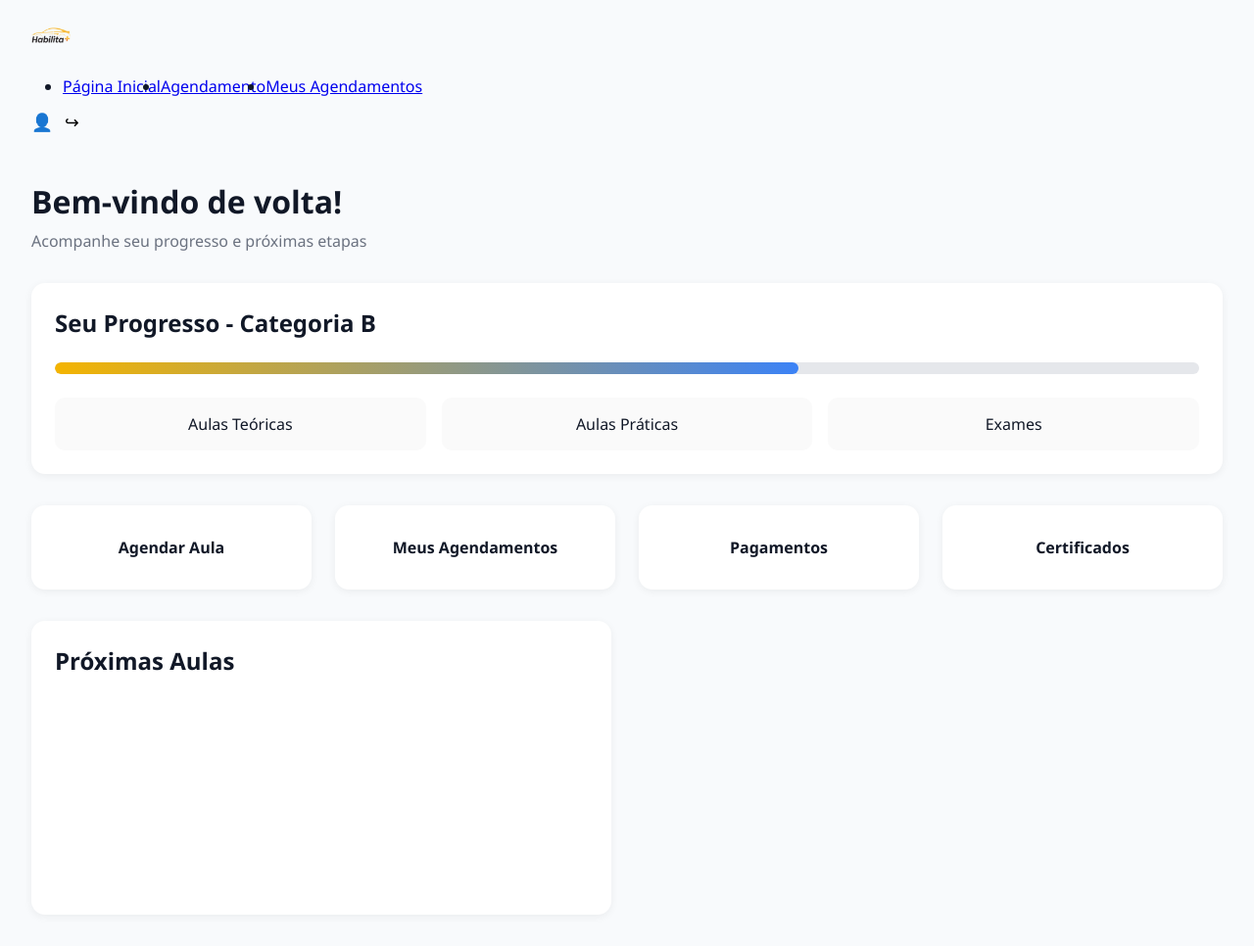
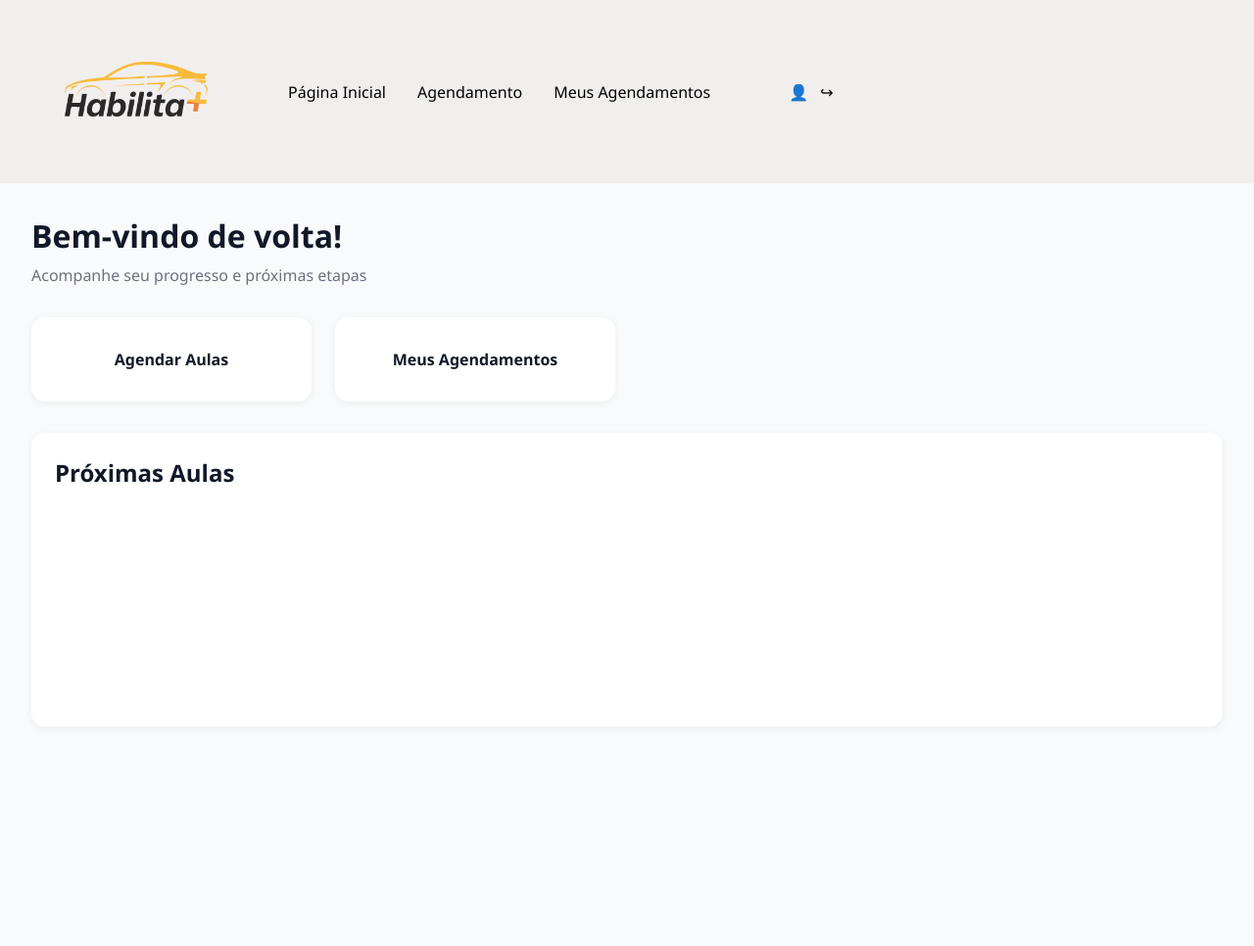
Before and after one commit to gregory-acervo/habilita_mais, a Django app: page /cliente/ in a window 1280 px wide. Shown: the whole page at 98% size. After the commit the page ends 493 px from the top, so only its background shows below. Run offline with Django 5.2, Linux system fonts and the light colour scheme.

Commit message:
Organização do Front-end e Back-end

```diff
--- a/backend/base/static/css/global/system.css
+++ b/backend/base/static/css/global/system.css
@@ -19,7 +19,7 @@
     --text: #111827;
     --text-secondary: #6b7280;
 
-    --border: #e5e7eb;
+    --border: #f1eeee;
     --background: #f8fafc;
     --card: #ffffff;
 
@@ -51,18 +51,31 @@
 }
 
 .navbar {
-    max-width: 1400px;
-    margin: 0 auto;
-
+    max-width: 100%;
     display: flex;
-    justify-content: space-between;
     align-items: center;
-
-    padding: 1rem 2rem;
+    padding: 1rem 4rem;
+    background-color: var(--border);
 }
 
 .navbar img {
-    height: 40px;
+    height: 150px;
+    width: 150px;
+}
+
+.navbar ul{
+    list-style-type: none;
+}
+
+.navbar li{
+    justify-content: left;
+    padding: 1rem;
+}
+
+.navbar a{
+    color: black;
+    text-decoration: none;
+
 }
 
 .menu {
--- a/backend/base/templates/base.html
+++ b/backend/base/templates/base.html
@@ -15,16 +15,6 @@
     {% include "templates/partials/_header.html" %}
 
     <main class="container main-content">
-        {% if messages %}
-            <div class="messages">
-                {% for message in messages %}
-                    <div class="alert alert-{{ message.tags }}">
-                        {{ message }}
-                    </div>
-                {% endfor %}
-            </div>
-        {% endif %}
-
         {% block content %}
         {% endblock %}
     </main>
--- a/backend/base/templates/partials/_header.html
+++ b/backend/base/templates/partials/_header.html
@@ -1,11 +1,10 @@
 {% load static %}
 <header>
   <nav class="navbar">
-    <div class="container">
+
       <a href=""><img src="{% static 'img/logo.png' %}" alt="Habilita+" /></a>
       <ul class="navbar">
-        <li>
-          <a href="{% url 'habilita:cliente_home' %}" class="active">Página Inicial</a>
+        <li><a href="{% url 'habilita:cliente_home' %}" class="active">Página Inicial</a>
         </li>
         <li>
           <a href="#">Agendamento</a>
@@ -16,9 +15,8 @@
       </ul>
 
       <div class="nav-actions">
-        <button>👤</button>
-        <button>↪</button>
+        <a href="#">👤</a>
+        <a href="{% url 'habilita:index' %}">↪</a>
       </div>
-    </div>
   </nav>
 </header>
--- a/backend/habilita/templates/habilita/cliente/home.html
+++ b/backend/habilita/templates/habilita/cliente/home.html
@@ -4,7 +4,7 @@
 {% block title %}Habilita+ - Página Inicial{% endblock %}
 
 {% block extra_css %}
-<link rel="stylesheet" href="{% static 'css/app/home.css' %}">
+<link rel="stylesheet" href="{% static 'css/global/system.css' %}">
 {% endblock %}
 
 {% block content %}
@@ -15,41 +15,18 @@
         <p>Acompanhe seu progresso e próximas etapas</p>
     </section>
 
-    <section class="progress-card">
-        <h2>Seu Progresso - Categoria B</h2>
-
-        <div class="progress-bar">
-            <div class="progress-fill"></div>
-        </div>
-
-        <div class="progress-status">
-            <div>Aulas Teóricas</div>
-            <div>Aulas Práticas</div>
-            <div>Exames</div>
-        </div>
-    </section>
-
     <section class="quick-actions">
 
         <article class="action-card">
-            <h3>Agendar Aula</h3>
+            <h3>Agendar Aulas</h3>
         </article>
 
         <article class="action-card">
             <h3>Meus Agendamentos</h3>
         </article>
-
-        <article class="action-card">
-            <h3>Pagamentos</h3>
-        </article>
-
-        <article class="action-card">
-            <h3>Certificados</h3>
-        </article>
-
     </section>
 
-    <section class="content-grid">
+    <section class="">
 
         <article class="card">
             <h2>Próximas Aulas</h2>
--- a/backend/habilita/urls.py
+++ b/backend/habilita/urls.py
@@ -8,6 +8,6 @@
     path('cliente/', views.cliente_home, name='cliente_home'),
     path('login/', views.login_cliente, name='login_cliente'),
     path('aulas/', views.listar_aulas, name='listar_aulas'),
-    path('', views.home, name='home'),
+    path('', views.index, name='index'),
 ]
 1
--- a/backend/habilita/views/__init__.py
+++ b/backend/habilita/views/__init__.py
@@ -1,5 +1,5 @@
 from .system import cliente_home, listar_aulas, listar_exames
-from .public import home
+from .public import index
 from .cliente_views import cadastrar_cliente
 from .auth_views import login_cliente, logout_cliente
 from .perfil_views import editar_perfil, deletar_conta
--- a/backend/habilita/views/public.py
+++ b/backend/habilita/views/public.py
@@ -1,5 +1,5 @@
 from django.shortcuts import render
 
 # View para a página pública
-def home(request):
+def index(request):
     return render(request, 'habilita/index.html')
--- a/superuser_credents.txt
+++ /dev/null
@@ -1,2 +0,0 @@
-user: admin
-password: Habadmin
```
Also changed, not shown: backend/db.sqlite3.
